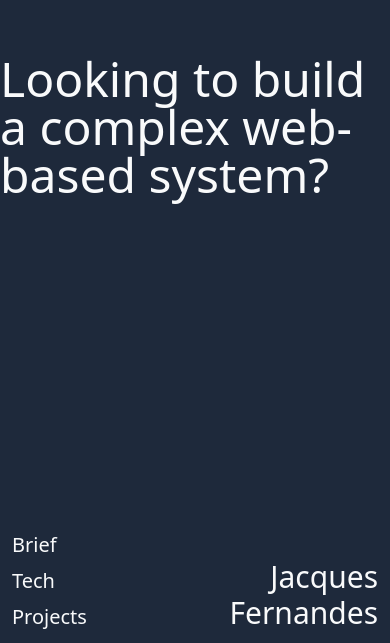
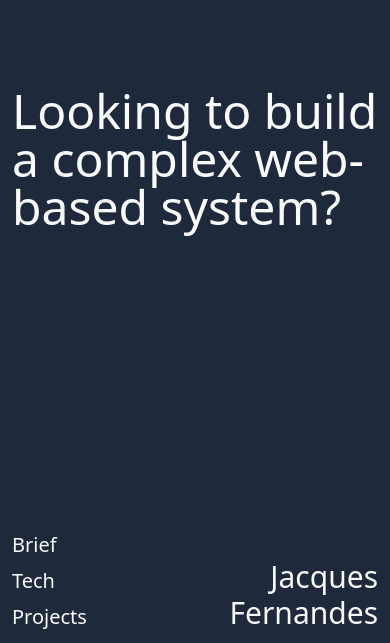
Before and after one commit to JacquesFernandes/portfolio-site-2, a Next.js app: page / in a window 390 px wide. Shown: the part 201-844 px from the top of the page. Built offline with nearby package versions, Linux system fonts and the light colour scheme.

Commit message:
Fix "hero" text styling

```diff
--- a/pages/index.tsx
+++ b/pages/index.tsx
@@ -13,7 +13,7 @@ const HomePage: NextPage = () => <>
 	<PageLayout title="Home" >
 		<section className="h-screen w-full flex flex-col overflow-x-hidden" >
 			<div className="flex-1 flex flex-col justify-center items-center text-5xl space-y-5">
-				<p className="w-full max-w-xl sm:max-w-none sm:p-3 h-52 sm:h-fit" >
+				<p className="w-full max-w-xl sm:max-w-none p-3" >
 					<span>Looking to build </span>
 					<TextScroller texts={texts} />
 				</p>
```
